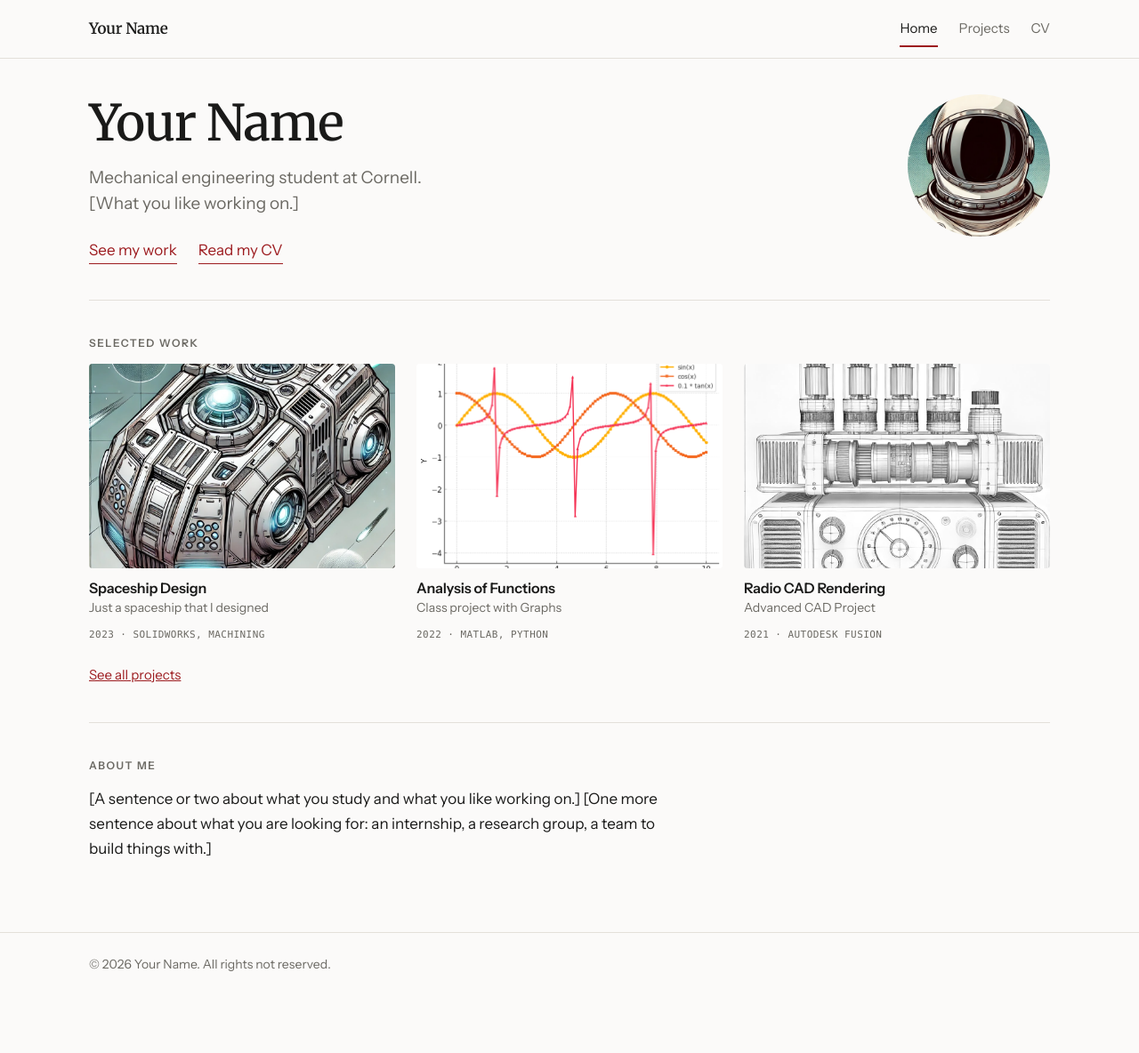
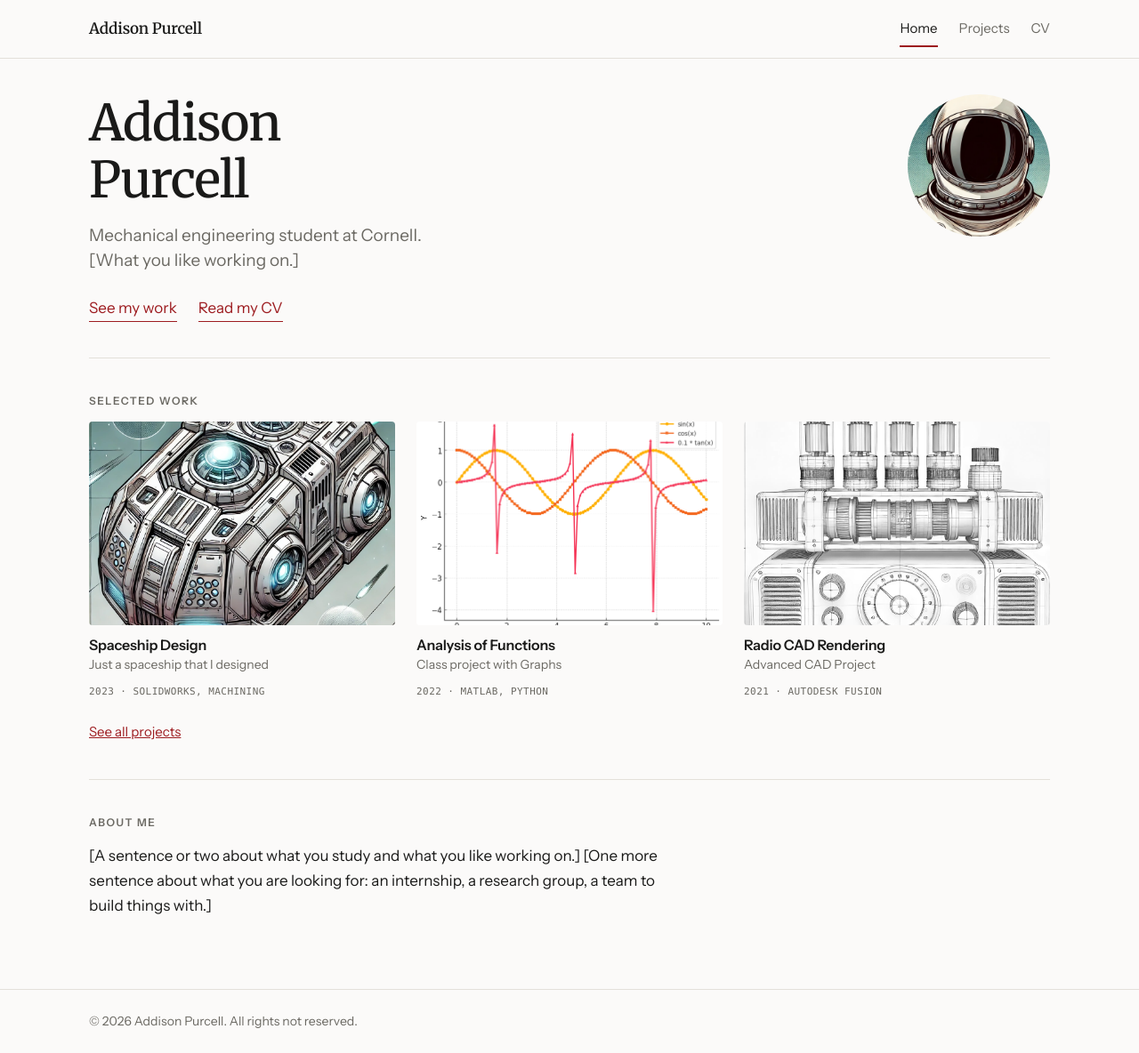
Before and after one commit to addisonpurcell/portfolio, a Jekyll site: the page built from index.md, in a window 1280 px wide and 1184 px high. Shown: the whole window at 89% size. Built offline with Jekyll 4.4.1, drawn with Linux system fonts in a browser that asks for light colours.

Commit message:
Update _config.yml

```diff
--- a/_config.yml
+++ b/_config.yml
@@ -7,8 +7,8 @@
 
 
 # Site Settings
-title                    : Your Name
-name                     : Your Name
+title                    : Addison Purcell
+name                     : Addison Purcell
 # One line about you. It appears under your name on the home page, and it is
 # what search engines and messaging apps show when someone shares your link.
 description              : "Mechanical engineering student at Cornell. [What you like working on.]"
```
